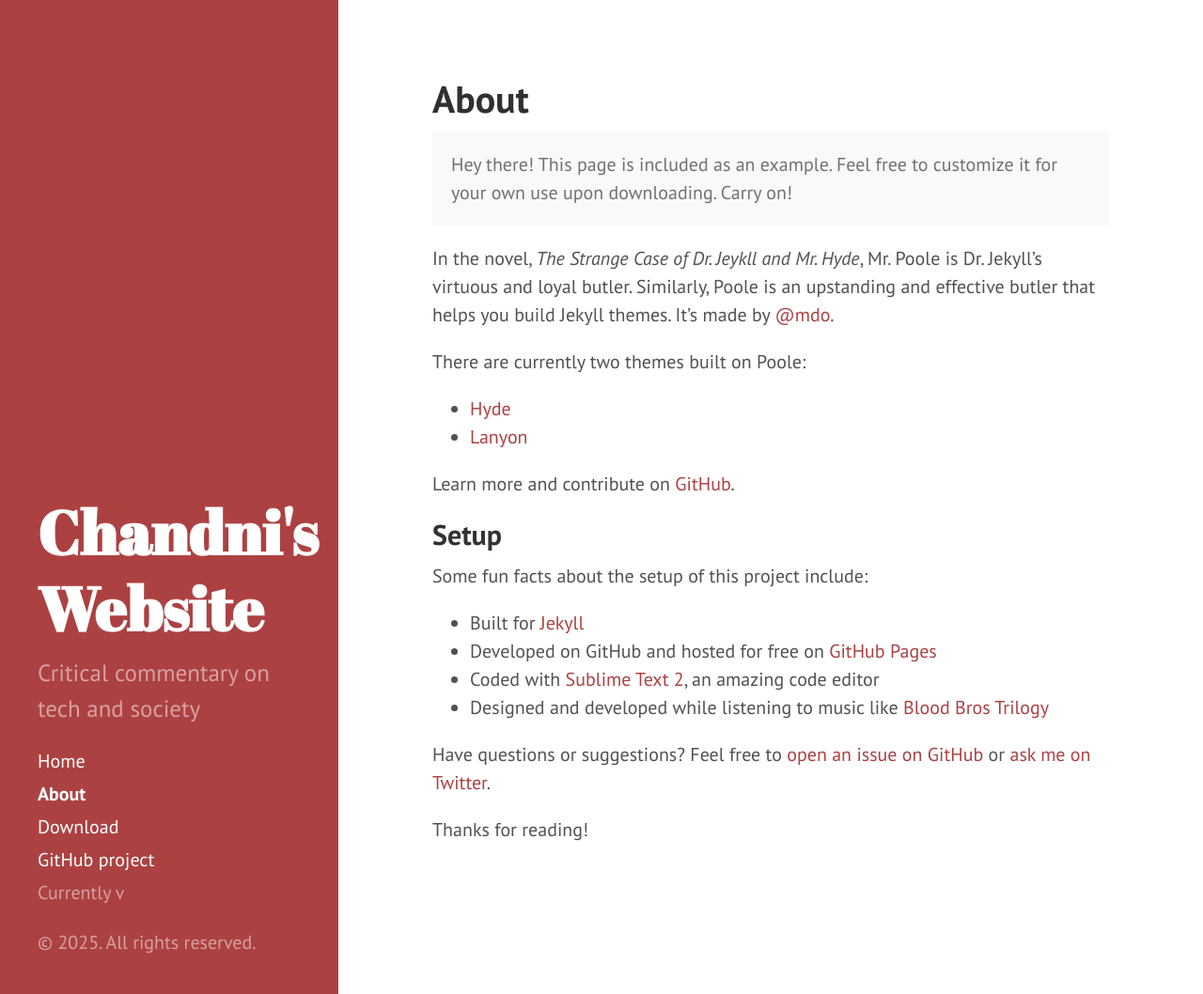
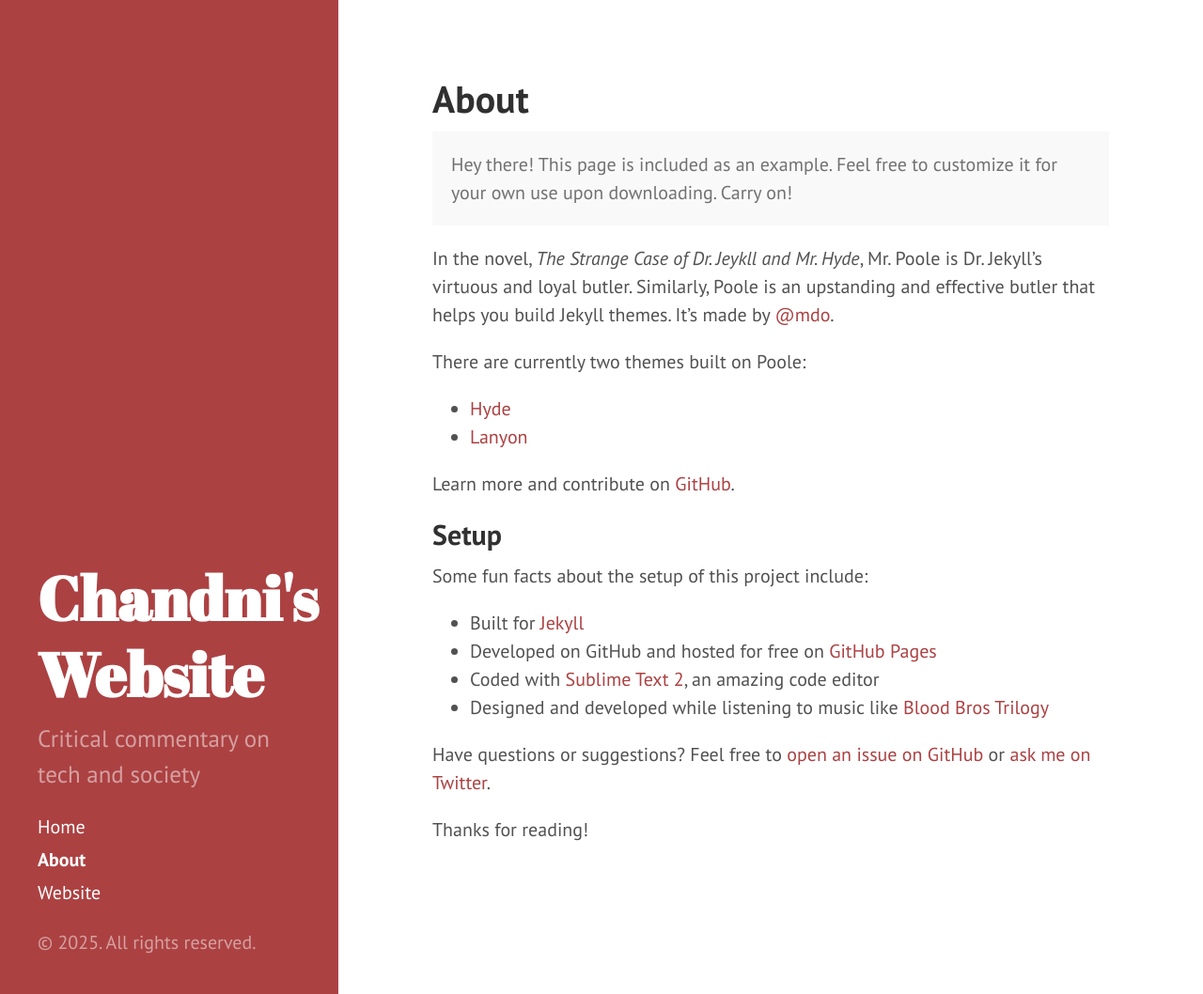
Before and after one commit to chandniverse/chandniverse.github.io, a Jekyll site: the page built from about.md, in a window 1280 px wide and 1058 px high. Shown: the whole window at 94% size. Built offline with Jekyll 4.4.1, drawn with Linux system fonts in a browser that asks for light colours.

Commit message:
customisations

```diff
--- a/_includes/sidebar.html
+++ b/_includes/sidebar.html
@@ -26,9 +26,7 @@
         {% endif %}
       {% endfor %}
 
-      <a class="sidebar-nav-item" href="{{ site.github.repo }}/archive/v{{ site.version }}.zip">Download</a>
-      <a class="sidebar-nav-item" href="{{ site.github.repo }}">GitHub project</a>
-      <span class="sidebar-nav-item">Currently v{{ site.version }}</span>
+      <a class="sidebar-nav-item" href="https://www.chandninaidu.com/">Website</a>
     </nav>
 
     <p>&copy; {{ site.time | date: '%Y' }}. All rights reserved.</p>
```
Also changed, not shown: 1 other file.
